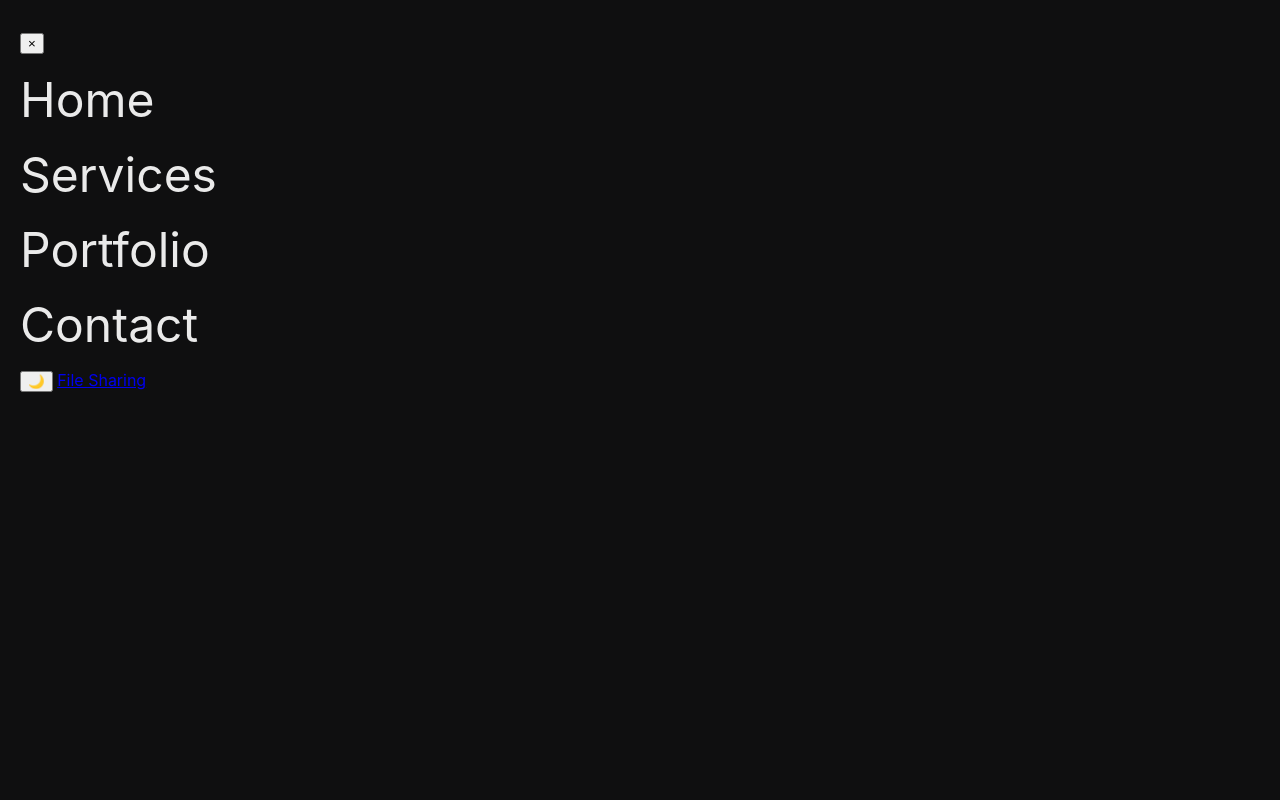
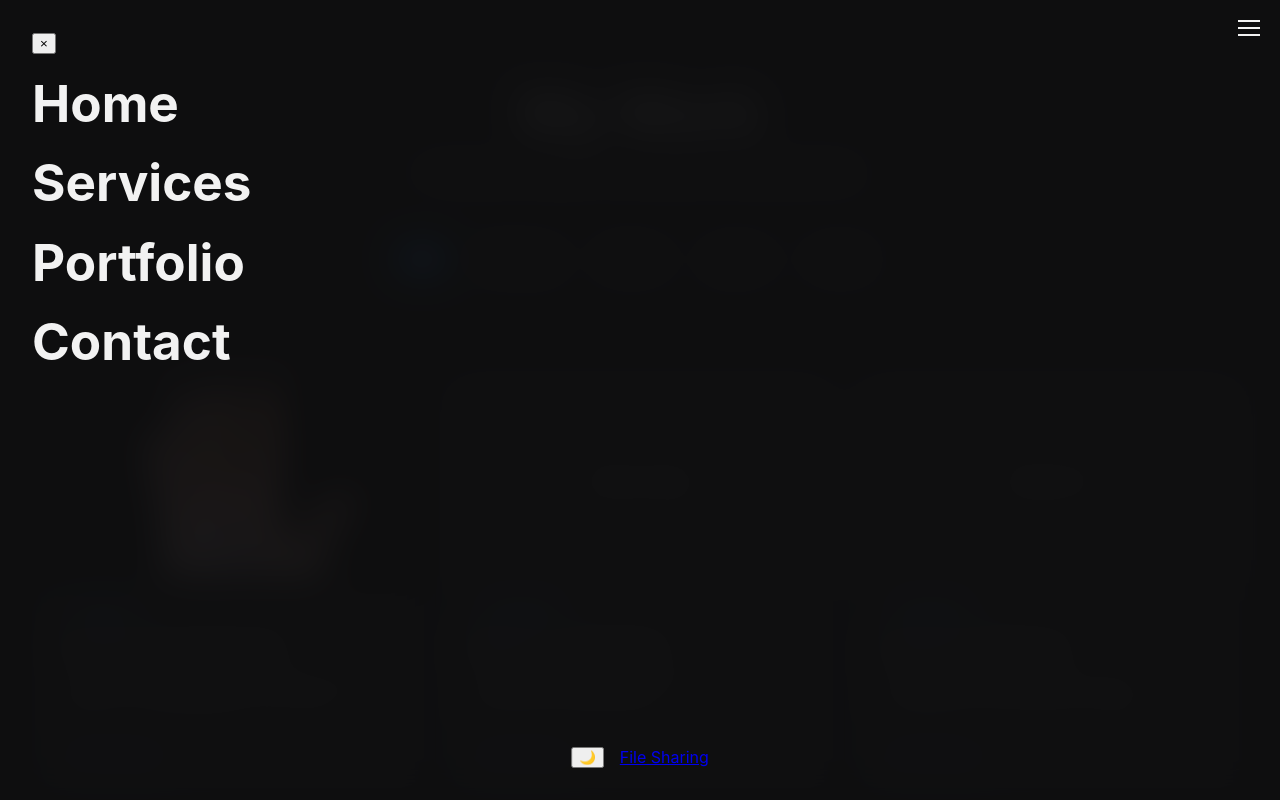
Before and after one commit to meetcreator/WebPage, a plain HTML site: page portfolio.html in a window 1280 px wide. Both pictures are taken after a click on the button "Open menu". Shown: the top 800 px of the page. Drawn offline with Linux system fonts and the light colour scheme.

Commit message:
Update style.css

```diff
--- a/style.css
+++ b/style.css
@@ -1,281 +1,224 @@
 /* ====================================================
-   Drumil's Portfolio — Clean, fast, responsive CSS
+   Drumil's Portfolio — Premium UI (Feature Safe)
    ==================================================== */
 
-/* --------- Variables / Theme --------- */
+/* ---------- Theme ---------- */
 :root{
-  --bg:#ffffff;
-  --fg:#0b0b0b;
-  --muted:#6b6b6b;
-  --accent:#0071e3;
-  --card:#f2f4f8;
-  --section:#fafafa;
-  --header-bg: rgba(255,255,255,0.85);
+  --bg:#0f0f10;
+  --fg:#f2f2f2;
+  --muted:#b5b5b5;
+  --accent:#0a84ff;
+  --card:#161616;
+  --border:rgba(255,255,255,.08);
 
-  --radius-lg:18px;
-  --radius-pill:40px;
-  --max-width:1100px;
+  --radius-lg:20px;
+  --radius-sm:12px;
+  --pill:999px;
+  --max-width:1200px;
   --gutter:1.25rem;
-  --ease: 200ms cubic-bezier(.2,.8,.2,1);
-  --shadow-sm: 0 6px 18px rgba(10,10,10,0.06);
+  --ease:cubic-bezier(.22,1,.36,1);
 }
 
-body.dark-mode{
-  --bg:#0f0f10;
-  --fg:#eaeaea;
-  --muted:#bdbdbd;
-  --accent:#0a84ff;
-  --card:#171717;
-  --section:#121212;
-  --header-bg: rgba(18,18,18,0.85);
-}
-
-/* --------- Global Reset --------- */
-*,
-*::before,
-*::after{ box-sizing:border-box; }
-
-html,body{
+body{
   margin:0;
-  padding:0;
-  min-height:100%;
+  font-family:-apple-system,BlinkMacSystemFont,"Segoe UI",Roboto,Helvetica,Arial,sans-serif;
   background:var(--bg);
   color:var(--fg);
-  font-family:-apple-system,BlinkMacSystemFont,"Segoe UI",Roboto,Helvetica,Arial,sans-serif;
-  scroll-behavior:smooth;
-  -webkit-font-smoothing:antialiased;
   overflow-x:hidden;
 }
 
-img,video,iframe{
-  max-width:100%;
-  height:auto;
-  display:block;
-}
-
+/* ---------- Utilities ---------- */
 .container{
-  width:100%;
   max-width:var(--max-width);
   margin:0 auto;
   padding:0 var(--gutter);
 }
 
-/* --------- Header --------- */
-header.premium-header{
-  position:sticky;
-  top:0;
-  z-index:1100;
-  background:var(--header-bg);
-  backdrop-filter:blur(8px);
-  box-shadow:0 1px 0 rgba(0,0,0,0.05);
+.text-center{text-align:center}
+
+/* ---------- Sidebar ---------- */
+.sidebar{
+  position:fixed;
+  inset:0;
+  background:rgba(15,15,16,.95);
+  backdrop-filter:blur(18px);
+  transform:translateX(-100%);
+  transition:transform .7s var(--ease);
+  z-index:1400;
+  padding:2rem;
 }
 
-.nav-container{
-  display:flex;
-  align-items:center;
-  justify-content:space-between;
-  padding:0.9rem calc(var(--gutter) + .5rem);
-}
+.sidebar.open{transform:translateX(0)}
 
-.logo{
-  position:absolute;
-  left:12px;
-  top:50%;
-  transform:translateY(-50%);
+.sidebar-nav a{
+  display:block;
+  font-size:clamp(2rem,6vw,3.2rem);
   font-weight:700;
-  font-size:1.05rem;
-}
-
-.logo a{
+  margin:1.1rem 0;
   color:var(--fg);
   text-decoration:none;
 }
 
-/* --------- Hero (STICKY – FIXED ARCHITECTURE) --------- */
-.hero{
-  position:sticky;
-  top:0;
-  height:100vh;
-  min-height:100vh;
-  display:grid;
-  place-items:center;
-  text-align:center;
-  overflow:hidden;
-  background:#d1c1c1;
-  z-index:1;
+.sidebar-actions{
+  position:absolute;
+  bottom:2rem;
+  left:50%;
+  transform:translateX(-50%);
+  display:flex;
+  gap:1rem;
 }
 
-.hero::before{
-  content:"";
-  position:absolute;
-  inset:0;
-  background:rgba(0,0,0,0.3);
-}
-
-.hero-bg{
-  position:absolute;
-  inset:0;
-  width:100%;
-  height:100%;
-  object-fit:cover;
-  z-index:-1;
-}
-
-.hero-content{
-  position:relative;
-  z-index:2;
-  padding:1rem var(--gutter);
-}
-
-.hero h1{
-  font-size:clamp(3.5rem,10vw,8rem);
-  margin:0;
-  font-weight:500;
-}
-
-.hero p{
-  max-width:50ch;
-  margin:1rem auto 0;
-  font-size:clamp(1rem,2vw,1.25rem);
-}
-
-/* Mobile hero adjustment */
-@media (max-width:768px){
-  .hero{
-    height:85vh;
-    min-height:85vh;
-  }
-}
-
-/* --------- Sections --------- */
-.section{
-  padding:4rem var(--gutter);
-  background:#000;
-  color:#fff;
-  position:relative;
-  z-index:2;
-}
-
-.section h2{
-  margin:0 0 1.25rem;
-  text-align:center;
-  font-size:clamp(1.4rem,3vw,2.2rem);
-}
-
-.section p.muted{
-  color:#bbb;
-}
-
-/* Portfolio header tightening */
-.portfolio-header.section{
-  padding-top:2rem;
-  padding-bottom:2.5rem;
-}
-
-/* --------- Cards --------- */
-.cards,
-.project-gallery{
-  display:flex;
-  flex-wrap:wrap;
-  gap:1.5rem;
-  justify-content:center;
-}
-
-.card{
-  background:#1a1a1a;
-  padding:1.25rem;
-  border-radius:var(--radius-lg);
-  max-width:360px;
-  color:#fff;
-}
-
-.card p{
-  color:#bbb;
-  font-size:.95rem;
-}
-
-/* --------- Buttons --------- */
-.btn{
-  display:inline-block;
-  padding:.7rem 1.6rem;
-  border-radius:var(--radius-pill);
-  font-weight:600;
-  text-decoration:none;
-  cursor:pointer;
-}
-
-.btn.primary{
-  background:var(--accent);
-  color:#fff;
-}
-
-.btn.ghost{
-  background:transparent;
-  border:1.5px solid rgba(255,255,255,.5);
-  color:#fff;
-}
-
-/* --------- Footer --------- */
-footer{
-  padding:2rem var(--gutter);
-  background:var(--section);
-  color:var(--muted);
-  text-align:center;
-  font-size:.9rem;
-}
-
-/* --------- Sidebar --------- */
-.sidebar{
-  position:fixed;
-  inset:0;
-  background:var(--bg);
-  z-index:1400;
-  transform:translateX(-100%);
-  transition:transform .6s cubic-bezier(.22,1,.36,1);
-  padding:2rem var(--gutter);
-}
-
-.sidebar.open{
-  transform:translateX(0);
-}
-
-.sidebar-nav a{
-  font-size:clamp(1.6rem,5vw,3rem);
-  display:block;
-  text-decoration:none;
-  color:var(--fg);
-  margin:1rem 0;
-}
-
-/* --------- Hamburger --------- */
+/* ---------- Hamburger ---------- */
 .hamburger{
   position:fixed;
-  top:12px;
-  right:12px;
-  z-index:1300;
+  top:14px;
+  right:14px;
+  z-index:1500;
   background:none;
   border:none;
   cursor:pointer;
 }
-
 .hamburger span{
-  width:20px;
+  display:block;
+  width:22px;
   height:2px;
+  margin:5px 0;
   background:var(--fg);
-  display:block;
-  margin:4px 0;
-  transition:.3s;
 }
 
-/* --------- Accessibility --------- */
-a:focus-visible,
-button:focus-visible{
-  outline:3px solid color-mix(in srgb, var(--accent) 40%, transparent);
-  outline-offset:3px;
+/* ---------- Sections ---------- */
+.section{
+  padding:4.5rem 0;
 }
 
-/* --------- Utilities --------- */
-.text-center{text-align:center;}
-.hide{display:none !important;}
-.flex{display:flex;}
-.grid{display:grid;}
+.portfolio-header{
+  padding-top:2.2rem;
+  padding-bottom:2.8rem;
+}
+
+.portfolio-header h1{
+  font-size:clamp(2.4rem,5vw,3.4rem);
+  margin-bottom:.5rem;
+}
+
+.muted{color:var(--muted)}
+
+/* ---------- Filters ---------- */
+.filter-buttons{
+  display:flex;
+  justify-content:center;
+  gap:.75rem;
+  flex-wrap:wrap;
+  margin-bottom:2.5rem;
+}
+
+.filter-btn{
+  padding:.45rem 1.1rem;
+  border-radius:var(--pill);
+  border:1px solid var(--border);
+  background:transparent;
+  color:var(--fg);
+  cursor:pointer;
+  font-weight:600;
+  transition:.25s;
+}
+
+.filter-btn.active,
+.filter-btn:hover{
+  background:var(--accent);
+  border-color:var(--accent);
+}
+
+/* ---------- Portfolio Grid ---------- */
+.portfolio-grid{
+  display:grid;
+  grid-template-columns:repeat(auto-fit,minmax(280px,1fr));
+  gap:1.8rem;
+}
+
+/* ---------- Portfolio Card ---------- */
+.portfolio-card{
+  background:var(--card);
+  border-radius:var(--radius-lg);
+  overflow:hidden;
+  position:relative;
+  transition:transform .35s var(--ease), box-shadow .35s;
+}
+
+.portfolio-card:hover{
+  transform:translateY(-10px);
+  box-shadow:0 30px 60px rgba(0,0,0,.5);
+}
+
+.portfolio-card img{
+  width:100%;
+  height:190px;
+  object-fit:cover;
+  display:block;
+}
+
+/* ---------- Card Content ---------- */
+.portfolio-card-content{
+  padding:1.35rem;
+}
+
+.category{
+  display:inline-block;
+  padding:.25rem .75rem;
+  border-radius:var(--pill);
+  background:rgba(10,132,255,.15);
+  color:var(--accent);
+  font-size:.72rem;
+  font-weight:700;
+  letter-spacing:.04em;
+  text-transform:uppercase;
+  margin-bottom:.6rem;
+}
+
+.portfolio-card h3{
+  margin:.2rem 0 .5rem;
+  font-size:1.15rem;
+}
+
+.portfolio-card p{
+  font-size:.95rem;
+  color:var(--muted);
+  line-height:1.5;
+}
+
+.portfolio-card a{
+  display:inline-block;
+  margin-top:.9rem;
+  font-weight:700;
+  color:var(--accent);
+  text-decoration:none;
+}
+
+/* ---------- Back Button ---------- */
+.btn{
+  display:inline-block;
+  padding:.65rem 1.6rem;
+  border-radius:var(--pill);
+  border:1px solid var(--border);
+  color:var(--fg);
+  text-decoration:none;
+  font-weight:600;
+}
+.btn:hover{
+  background:var(--accent);
+  border-color:var(--accent);
+}
+
+/* ---------- Footer ---------- */
+footer{
+  padding:2.5rem 0;
+  border-top:1px solid var(--border);
+  color:var(--muted);
+  font-size:.9rem;
+}
+
+/* ---------- Mobile ---------- */
+@media (max-width:520px){
+  .portfolio-card img{height:160px}
+  .sidebar-nav a{font-size:2.2rem}
+}
```
